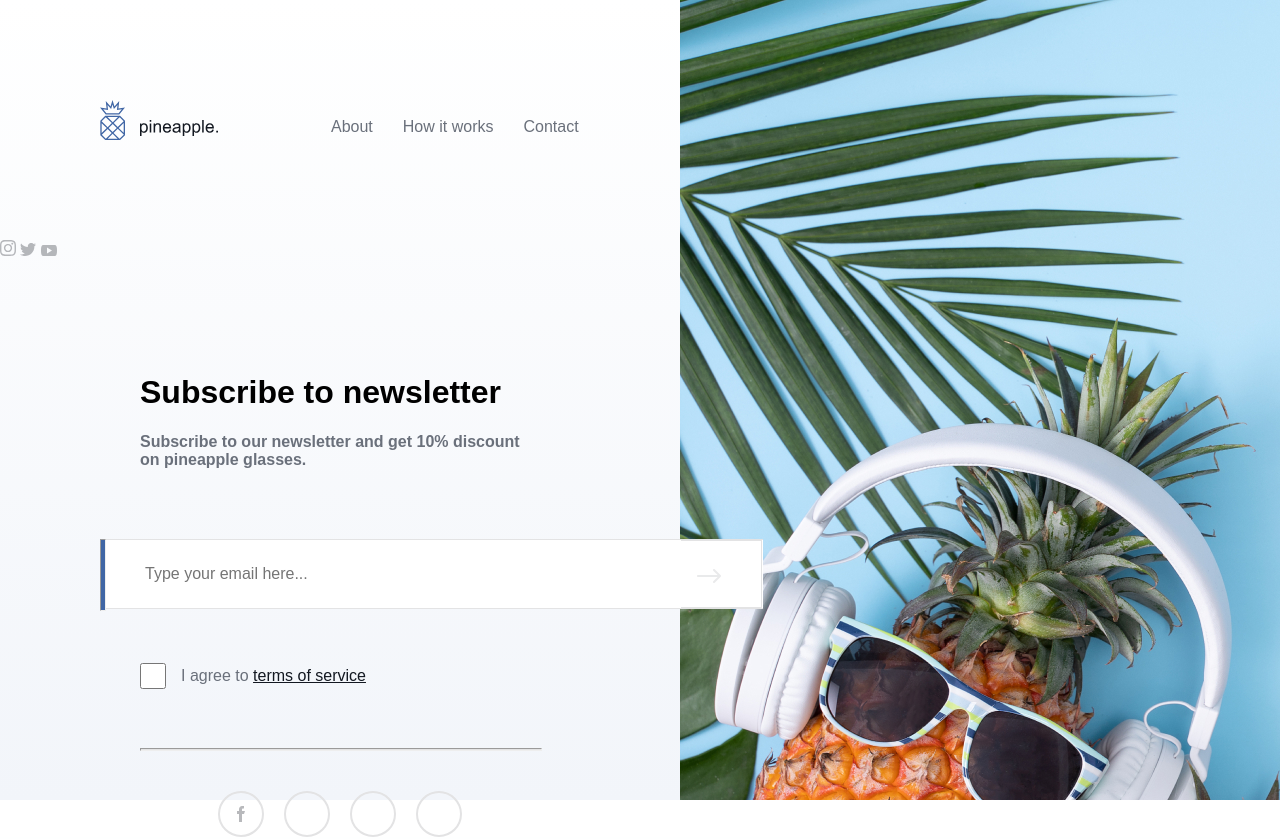
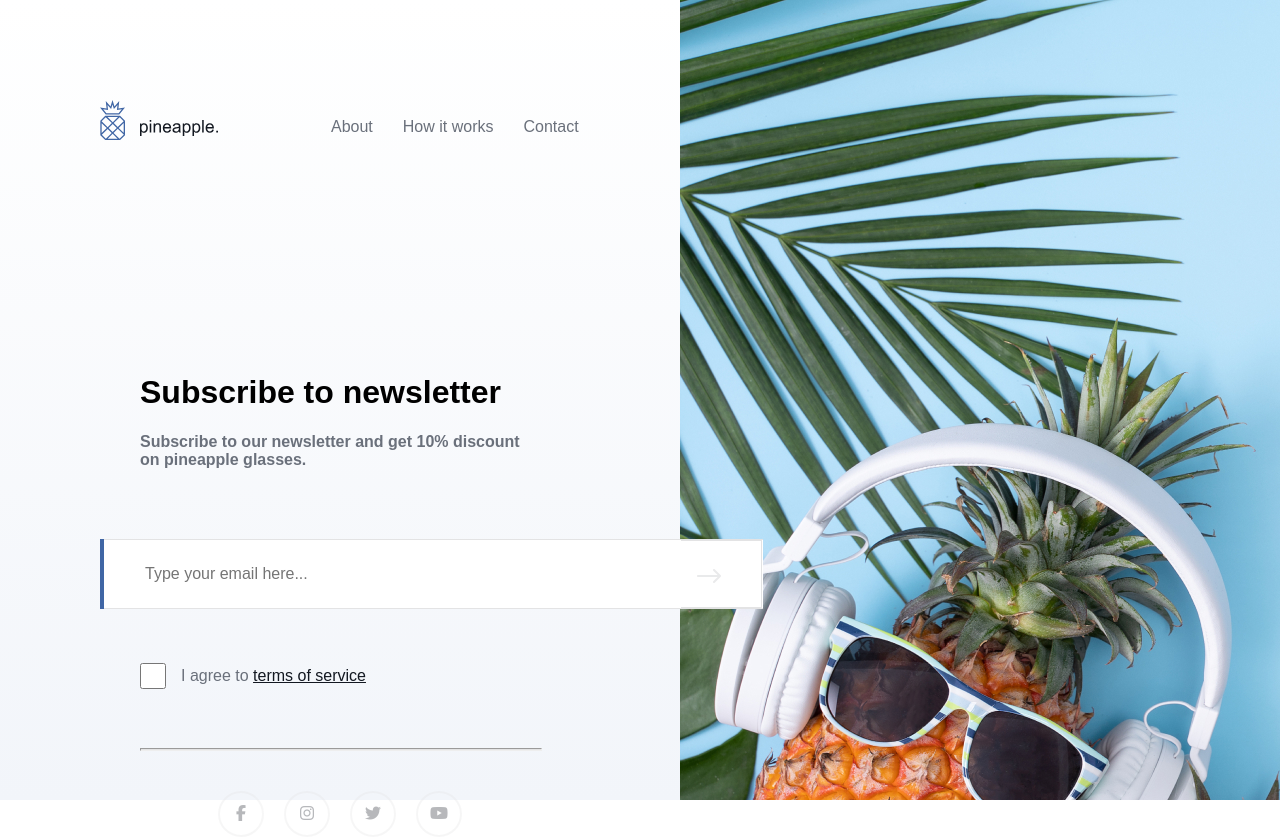
Before and after one commit to NaurisV7/Megabit, a PHP site: page / in a window 1280 px wide; the page is wider, and only the part inside the window is pictured. Run offline with PHP 8.4, Linux system fonts and the light colour scheme; some libraries are stand-ins or nearby versions.

Commit message:
big screen completed

```diff
--- a/index.html
+++ b/index.html
@@ -6,6 +6,7 @@
     <meta name="viewport" content="width=device-width, initial-scale=1.0">
     <title>Megabit test</title>
     <link rel="stylesheet" href="style.css" />
+    <script src="https://kit.fontawesome.com/acb9678cb4.js" crossorigin="anonymous"></script>
 </head>
 <body class="flex">
     <!-- DIV To seperate two side of screen-->
@@ -49,21 +50,22 @@
         </body>
         <!-- FOOTER PART -->
         <footer>
-            <a class="facebook">
-                <img src="image/Facebook.svg" class="img_base1">
-            </a>
-            <a class="instagram">
-                <img src="image/ic_instagram.svg">
-                <img src="image/Base.svg" class="img_base2">
-            </a>
-            <a class="twitter">
-                <img src="image/ic_twitter.svg">
-                <img src="image/Base.svg" class="img_base3">
-            </a>
-            <a class="youtube">
-                <img src="image/ic_youtube.svg">
-                <img src="image/Base.svg" class="img_base4">
-            </a>
+            <div class="social">
+                <a href="#" class="afacebook">
+                    <i class="fab fa-facebook-f facebook" id="facebook"></i>
+                </a>
+                <a href="#" class="ainstagram">
+                    <i class="fab fa-instagram"></i>
+                </a>
+                <a href="#" class="atwitter">
+                    <i class="fab fa-twitter"></i>
+                </a>
+                <a href="#" class="ayoutube">
+                    <i class="fab fa-youtube"></i>
+                </a>
+            </div>
+
+
         </footer>
     </div>
     <div class="img">
--- a/style.css
+++ b/style.css
@@ -104,6 +104,7 @@ h4 {
     background: #4066A5;
     z-index: 7;
     margin: 0;
+    border: none;
 }
 
 .inputfield {
@@ -187,36 +188,30 @@ h4 {
 
 /* FOOTER PART CSS*/
 
-.img_base1 {
+.social {
+    display: flex;
+    flex-direction: row;
+    justify-content: center;
+    width: 100%;
+    height: 48px;
     position: absolute;
-    width: 46px;
-    height: 46px;
-    left: 218px;
     top: 791px;
 }
 
-.img_base2 {
-    position: absolute;
+
+
+.social a {
     width: 46px;
     height: 46px;
-    left: 284px;
-    top: 791px;
-}
-
-.img_base3 {
-    position: absolute;
-    width: 46px;
-    height: 46px;
-    left: 350px;
-    top: 791px;
-}
-
-.img_base4 {
-    position: absolute;
-    width: 46px;
-    height: 46px;
-    left: 416px;
-    top: 791px;
+    margin: 0 10px;
+    text-decoration: none;
+    border: 2px solid #E3E3E4;
+    box-sizing: border-box;
+    border-radius: 50px;
+    text-align: center;
+    line-height: 42px;
+    color: #131821;
+    opacity: 0.3;
 }
 
 /* ANIMATION PART */
```
Also changed, not shown: other parts of style.css (+61 -1 lines), image/Base.svg (deleted), image/Facebook.svg (deleted).
